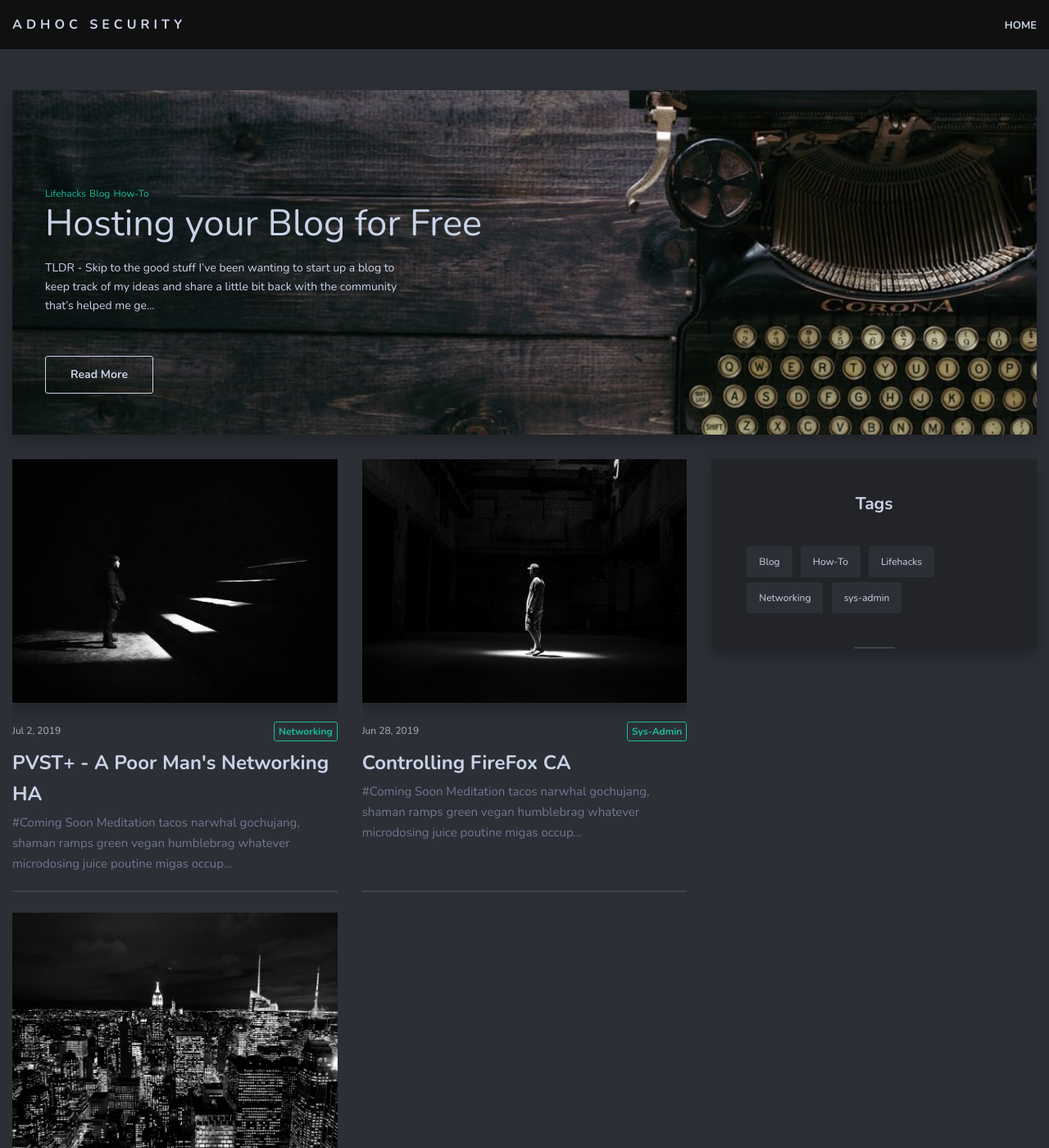
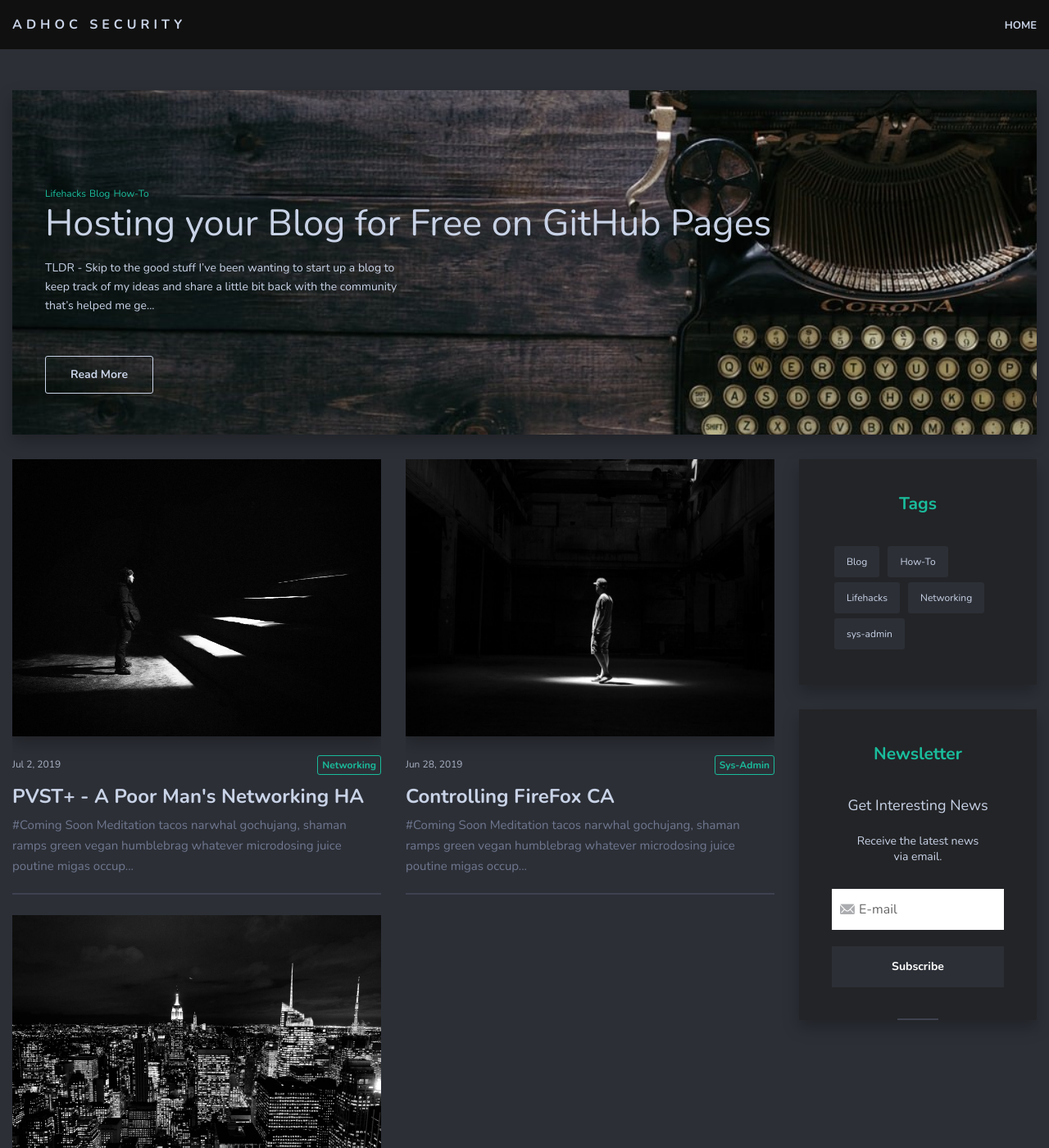
Before and after one commit to KievCast/kievcast.github.io, a Jekyll site: the page built from index.html, in a window 1280 px wide and 1400 px high. Shown: the whole window at 82% size. Built offline with Jekyll 4.4.1, drawn with Linux system fonts in a browser that asks for light colours; nearby versions of some CDN libraries; the list of posts is cut into pages by our own code.

Commit message:
Style Updates
Style updates recommended by Esau Castillo

```diff
--- a/_includes/sidebar.html
+++ b/_includes/sidebar.html
@@ -1,8 +1,19 @@
-<aside class="sidebar">
-
+<aside style ="position: sticky; top: 25px;" class="sidebar">
+    <div class="widget widget-tags">
+    <h3 style="color: #1ABC9C;" class="widget-title">Tags</h3>
+    {% capture site_tags %}{% for tag in site.tags %}{{ tag | first }}{% unless forloop.last %},{% endunless %}{% endfor %}{%
+    endcapture %} {% assign tag_words = site_tags | split:',' | sort %}
+    <ul class="tag-list list-reset">
+    {% for item in (0..site.tags.size) %}{% unless forloop.last %}
+      {% capture this_word %}{{ tag_words[item] | strip_newlines }}{% endcapture %}
+        <li class="tag-item"><a href="{{ site.baseurl }}/tags#{{ this_word | cgi_escape }}" class="tag">{{ this_word }}</a></li>
+      {% endunless %}
+    {% endfor %}
+    </ul>
+  </div>
   {% if page.id %}
   <div class="widget widget-recent">
-    <h3 class="widget-title">Recent Posts</h3>
+    <h3 style="color: #1ABC9C;" class="widget-title">Recent Posts</h3>
     {% for post in site.posts limit:4 %}
     <div class="recent-posts">
       {% if post.image %}
@@ -22,7 +33,36 @@
   </div>
   {% else %}
   {% endif %}
-<!--
+
+
+  {% if site.instafeed == true %}
+  <div class="widget widget-instagram">
+    <h3 class="widget-title">Instagram</h3>
+    <div class="instagram-box">
+      <ul id="instafeed" class="instagram-grid list-reset clearfix"></ul>
+      <a class="instagram-prof" href="#">&#64;UserName</a>
+    </div>
+  </div>
+  {% endif %}
+
+  <div class="widget widget-newsletter">
+    <h3 style="color: #1ABC9C;" class="widget-title">Newsletter</h3>
+    <div class="newsletter-subtitle">Get Interesting News</div>
+    <div class="newsletter-text">Receive the latest news via email.</div>
+    <form class="c-newsletter-form validate" action="{% if site.mailchimp %}//{{site.mailchimp}}{% else %}#{% endif %}" method="POST"
+      id="mc-embedded-subscribe-form" name="mc-embedded-subscribe-form" target="_blank" novalidate>
+      <div class="newsletter-group">
+        <div class="newsletter-group-top">
+          <label class="screen-reader-text" for="mce-EMAIL">Email address</label>
+          <i class="email-icon ion ion-ios-mail"></i>
+          <input class="newsletter-email required email" id="mce-EMAIL" type="text" name="EMAIL" placeholder="E-mail">
+        </div>
+        <input class="newsletter-button" id="mc-embedded-subscribe" type="submit" name="subscribe" value="Subscribe">
+      </div>
+    </form>
+  </div>
+
+  <!--
   <div class="widget widget-social">
     <h3 class="widget-title">Subscribe & Follow</h3>
     <ul class="social-profiles list-reset">
@@ -52,44 +92,5 @@
     </ul>
   </div>
 -->
-  <!--<div class="widget widget-newsletter">
-    <h3 class="widget-title">Newsletter</h3>
-    <div class="newsletter-subtitle">Get Interesting News</div>
-    <div class="newsletter-text">Receive the latest news via email.</div>
-    <form class="c-newsletter-form validate" action="{% if site.mailchimp %}//{{site.mailchimp}}{% else %}#{% endif %}" method="POST"
-      id="mc-embedded-subscribe-form" name="mc-embedded-subscribe-form" target="_blank" novalidate>
-      <div class="newsletter-group">
-        <div class="newsletter-group-top">
-          <label class="screen-reader-text" for="mce-EMAIL">Email address</label>
-          <i class="email-icon ion ion-ios-mail"></i>
-          <input class="newsletter-email required email" id="mce-EMAIL" type="text" name="EMAIL" placeholder="E-mail">
-        </div>
-        <input class="newsletter-button" id="mc-embedded-subscribe" type="submit" name="subscribe" value="Subscribe">
-      </div>
-    </form>
-  </div>-->
-
-  {% if site.instafeed == true %}
-  <div class="widget widget-instagram">
-    <h3 class="widget-title">Instagram</h3>
-    <div class="instagram-box">
-      <ul id="instafeed" class="instagram-grid list-reset clearfix"></ul>
-      <a class="instagram-prof" href="#">&#64;UserName</a>
-    </div>
-  </div>
-  {% endif %}
-
-  <div class="widget widget-tags">
-    <h3 class="widget-title">Tags</h3>
-    {% capture site_tags %}{% for tag in site.tags %}{{ tag | first }}{% unless forloop.last %},{% endunless %}{% endfor %}{%
-    endcapture %} {% assign tag_words = site_tags | split:',' | sort %}
-    <ul class="tag-list list-reset">
-    {% for item in (0..site.tags.size) %}{% unless forloop.last %}
-      {% capture this_word %}{{ tag_words[item] | strip_newlines }}{% endcapture %}
-        <li class="tag-item"><a href="{{ site.baseurl }}/tags#{{ this_word | cgi_escape }}" class="tag">{{ this_word }}</a></li>
-      {% endunless %}
-    {% endfor %}
-    </ul>
-  </div>
 
 </aside> <!-- /.sidebar -->
--- a/_layouts/post.html
+++ b/_layouts/post.html
@@ -13,7 +13,7 @@ layout: default
 
 <div class="container">
 	<div class="row">
-		<article class="col col-12 col-t-8 post">
+		<article class="col col-12 col-t-9 post">
 			<div class="post-content">
 
 				<div class="post-head">
@@ -99,7 +99,7 @@ layout: default
 			{% endif %}
 	</article> <!-- /.post -->
 
-	<div class="col col-12 col-t-4">
+	<div class="col col-12 col-t-3">
 		{% include sidebar.html %}
 	</div>
 
--- a/_posts/2019-07-05-creating-free-blog-github.md
+++ b/_posts/2019-07-05-creating-free-blog-github.md
@@ -1,6 +1,6 @@
 ---
 layout: post
-title:  Hosting your Blog for Free
+title:  Hosting your Blog for Free on GitHub Pages
 date:   2019-07-05 17:05:00 -0600
 image:  type-writer.jpeg
 tags:   [Lifehacks, Blog, How-To]
--- a/_sass/2-base/_base.scss
+++ b/_sass/2-base/_base.scss
@@ -69,22 +69,27 @@ h1 {
 
 h2 {
   font-size: $font-size-h2;
+color: #1ABC9C;
 }
 
 h3 {
   font-size: $font-size-h3;
+  color: #1ABC9C;
 }
 
 h4 {
   font-size: $font-size-h4;
+  color: #1ABC9C;
 }
 
 h5 {
   font-size: $font-size-h5;
+  color: #1ABC9C;
 }
 
 h6 {
   font-size: $font-size-h6;
+  color: #1ABC9C;
 }
 
 
--- a/_sass/3-modules/_sidebar.scss
+++ b/_sass/3-modules/_sidebar.scss
@@ -1,8 +1,7 @@
 // Sidebar
 .sidebar {
   margin-bottom: 30px;
-  position: sticky;
-	top: 25px;
+
 }
 .widget {
   padding: 40px 10px;
@@ -178,6 +177,7 @@
   .newsletter-subtitle {
     margin-bottom: 20px;
     font-size: 18px;
+
   }
   .newsletter-text {
     max-width: 170px;
@@ -222,6 +222,7 @@
 
 // Tags Widget
 .tag-list {
+
   .tag-item {
     display: inline-block;
     margin: 3px;
--- a/index.html
+++ b/index.html
@@ -33,7 +33,7 @@ layout: default
 
 <div class="container">
 	<div class="row">
-		<div class="col col-12 col-t-8">
+		<div class="col col-12 col-t-9">
 			<div class="row">
 			{%- for post in paginator.posts offset: 1 -%}
 				<article class="article col col-12 col-t-6">
@@ -69,7 +69,7 @@ layout: default
 			</div>
 			{% include pagination.html %}
 		</div>
-		<div class="col col-12 col-t-4">
+		<div class="col col-12 col-t-3">
 			{% include sidebar.html %}
 		</div>
 	</div>
```
Also changed, not shown: 1 other file.
